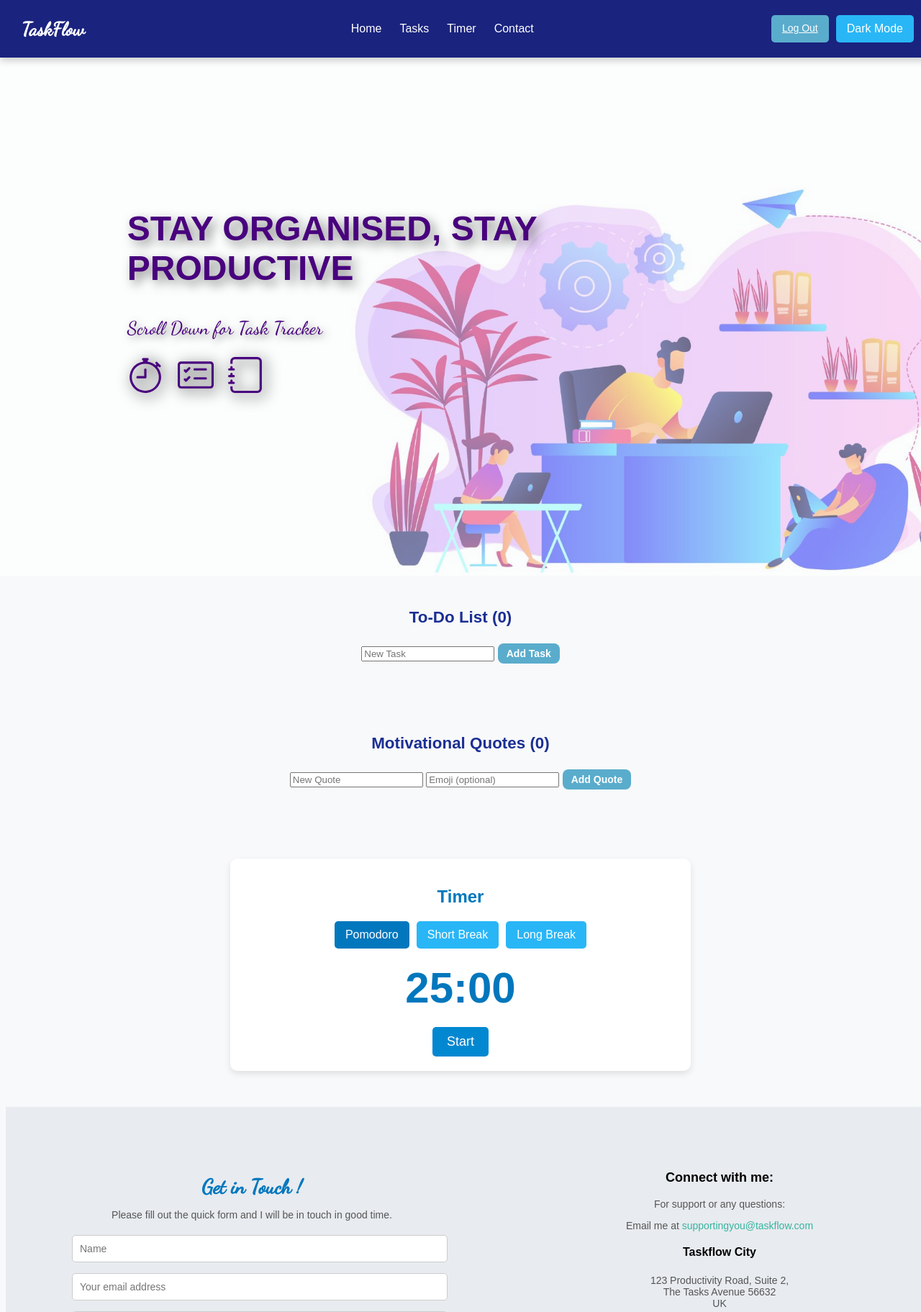
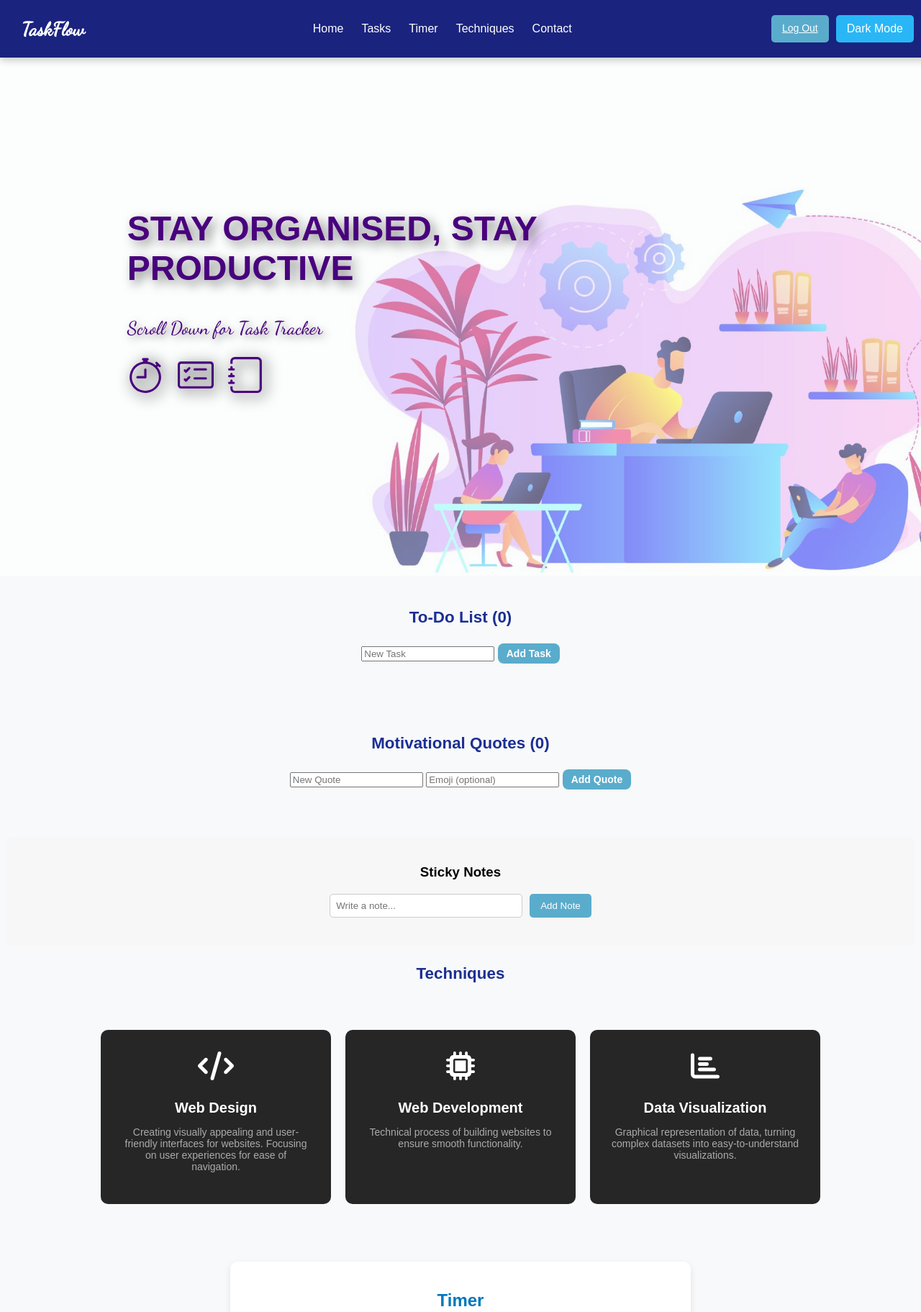
Before and after one commit to jialihuang0427/Flask-Task-App, a Flask app: page /todo in a window 1280 px wide. Shown: the top 1823 px of the page at 72% size. Run offline with Flask 3, Linux system fonts and the light colour scheme; the visitor is signed in with stand-in values (Sample User, id 1); data that the repository does not hold is empty; some libraries are stand-ins or nearby versions.

Commit message:
stick notes

```diff
--- a/static/todo.css
+++ b/static/todo.css
@@ -529,3 +529,125 @@ h2 {
 #start-btn:hover {
     background-color: #01579b;
 }
+
+/* Techniques Section Styling */
+#Techniques {
+    text-align: center;
+    color: #1b2f93; /* Matches "Tasks" and "Motivational Quotes" */
+    margin-top: -20px; /* Move the section up */
+}
+
+/* Match heading size and color */
+#Techniques h1 {
+    font-size: 1.4rem; /* Same as "Tasks" & "Motivational Quotes" */
+    font-family: Arial, sans-serif;
+    color: #1b2f93;
+    margin-bottom: 15px; /* Reduce space below title */
+}
+
+/* Services Grid Layout */
+.services-list {
+    display: grid;
+    grid-template-columns: repeat(auto-fit, minmax(250px, 1fr));
+    grid-gap: 20px; /* Reduce spacing between boxes */
+    margin-top: 30px; /* Move up */
+}
+
+/* Individual Service Box */
+.service-box {
+    background: #262626;
+    padding: 30px; /* Reduce padding for a more compact look */
+    font-size: 16px;
+    font-weight: 400;
+    text-align: center;
+    border-radius: 10px;
+    transition: background 0.5s, transform 0.5s;
+}
+
+/* Icon Styling */
+.service-box i {
+    font-size: 40px;
+    margin-bottom: 10px; /* Reduce space below icon */
+    color: white;
+}
+
+/* Service Title */
+.service-box h2 {
+    font-size: 20px; /* Slightly smaller */
+    font-weight: bold;
+    margin-bottom: 10px; /* Reduce space */
+    color: white;
+}
+
+/* Service Text */
+.service-box p {
+    font-size: 14px;
+    color: #ababab;
+}
+
+/* Hover Effects */
+.service-box:hover {
+    background: #14b8ef;
+    transform: translateY(-5px);
+}
+
+#sticky-notes {
+    text-align: center;
+    background-color: #f7f7f7;
+    padding: 20px;
+    border-radius: 10px;
+    margin-top: 20px;
+}
+
+#note-form {
+    display: flex;
+    justify-content: center;
+    gap: 10px;
+    margin-bottom: 20px;
+}
+
+#note-input {
+    padding: 8px;
+    width: 250px;
+    border-radius: 5px;
+    border: 1px solid #ccc;
+}
+
+#note-form button {
+    background-color: #5aaccc;
+    color: white;
+    border: none;
+    padding: 8px 15px;
+    border-radius: 5px;
+    cursor: pointer;
+}
+
+#notes-container {
+    display: flex;
+    flex-wrap: wrap;
+    justify-content: center;
+    gap: 15px;
+}
+
+.sticky-note {
+    background-color: #fff58c;
+    width: 150px;
+    height: 150px;
+    padding: 10px;
+    border-radius: 8px;
+    position: relative;
+    box-shadow: 2px 2px 5px rgba(0, 0, 0, 0.3);
+    font-size: 14px;
+    text-align: left;
+}
+
+.delete-note {
+    position: absolute;
+    top: 5px;
+    right: 5px;
+    background: none;
+    border: none;
+    color: red;
+    font-size: 14px;
+    cursor: pointer;
+}
--- a/templates/todo.html
+++ b/templates/todo.html
@@ -3,10 +3,48 @@
     <head>
         <title>To-Do List</title>
         <link rel="stylesheet" href="{{ url_for('static', filename='todo.css') }}">
+        <script src="https://kit.fontawesome.com/72c2a6a442.js" crossorigin="anonymous"></script>
+
     </head>
 
 
     <script>
+
+        document.addEventListener("DOMContentLoaded", function () {
+            const noteForm = document.getElementById("note-form");
+            const noteInput = document.getElementById("note-input");
+            const notesContainer = document.getElementById("notes-container");
+
+            noteForm.addEventListener("submit", function (event) {
+                event.preventDefault();
+
+                if (notesContainer.children.length >= 10) {
+                    alert("You can only add up to 10 sticky notes.");
+                    return;
+                }
+
+                const noteText = noteInput.value.trim();
+                if (noteText === "") return;
+
+                // Create sticky note element
+                const noteDiv = document.createElement("div");
+                noteDiv.classList.add("sticky-note");
+                noteDiv.textContent = noteText;
+
+                // Create delete button
+                const deleteBtn = document.createElement("button");
+                deleteBtn.classList.add("delete-note");
+                deleteBtn.textContent = "X";
+                deleteBtn.addEventListener("click", function () {
+                    noteDiv.remove();
+                });
+
+                noteDiv.appendChild(deleteBtn);
+                notesContainer.appendChild(noteDiv);
+                noteInput.value = ""; // Clear input field
+            });
+        });
+
         document.addEventListener("DOMContentLoaded", () => {
             let timer;
             let isRunning = false;
@@ -272,6 +310,7 @@
             <li><a href="#home">Home</a></li>
             <li><a href="#tasks">Tasks</a></li>
             <li><a href="#timer-section">Timer</a></li>
+            <li><a href="#Techniques">Techniques</a></li>
             <li><a href="#contact">Contact</a></li>
         </ul>
         <div class="nav-buttons">
@@ -314,20 +353,27 @@
 
         <form id="task-form" action="{{ url_for('todo') }}" method="POST">
             <input type="text" id="task-input" name="task" placeholder="New Task" required>
+
+
             <button type="submit">Add Task</button>
         </form>
+
 
         <ul id="task-list">
             {% for task in tasks %}
                 <li class="task-item">
-                    <span class="task-number">{{ loop.index }}.</span> <!-- Numbering -->
+                    <span class="task-number">{{ loop.index }}.</span>
                     <span class="task-text">{{ task[1] }}</span>
+
+
+
                     <form class="delete-task-form" action="{{ url_for('delete_task', task_id=task[0]) }}" method="POST">
                         <button type="submit" class="delete-btn">Remove</button>
                     </form>
                 </li>
             {% endfor %}
         </ul>
+
     </section>
 
 
@@ -352,6 +398,41 @@
         {% endfor %}
     </ul>
 </section>
+
+<section id="sticky-notes">
+    <h3>Sticky Notes</h3>
+    <form id="note-form">
+        <input type="text" id="note-input" placeholder="Write a note..." required>
+        <button type="submit">Add Note</button>
+    </form>
+    <div id="notes-container"></div> <!-- Notes appear here -->
+</section>
+
+
+<!-- Techniques Section -->
+<div id="Techniques">
+    <div class="container">
+        <h1 class="sub-title">Techniques</h1>
+        <div class="services-list">
+            <div class="service-box">
+                <i class="fa-solid fa-code"></i>
+                <h2>Web Design</h2>
+                <p>Creating visually appealing and user-friendly interfaces for websites.
+                    Focusing on user experiences for ease of navigation.</p>
+            </div>
+            <div class="service-box">
+                <i class="fa-solid fa-microchip"></i>
+                <h2>Web Development</h2>
+                <p>Technical process of building websites to ensure smooth functionality.</p>
+            </div>
+            <div class="service-box">
+                <i class="fa-solid fa-chart-bar"></i>
+                <h2>Data Visualization</h2>
+                <p>Graphical representation of data, turning complex datasets into easy-to-understand visualizations.</p>
+            </div>
+        </div>
+    </div>
+</div>
 
 
 <section id="timer-section">
```
